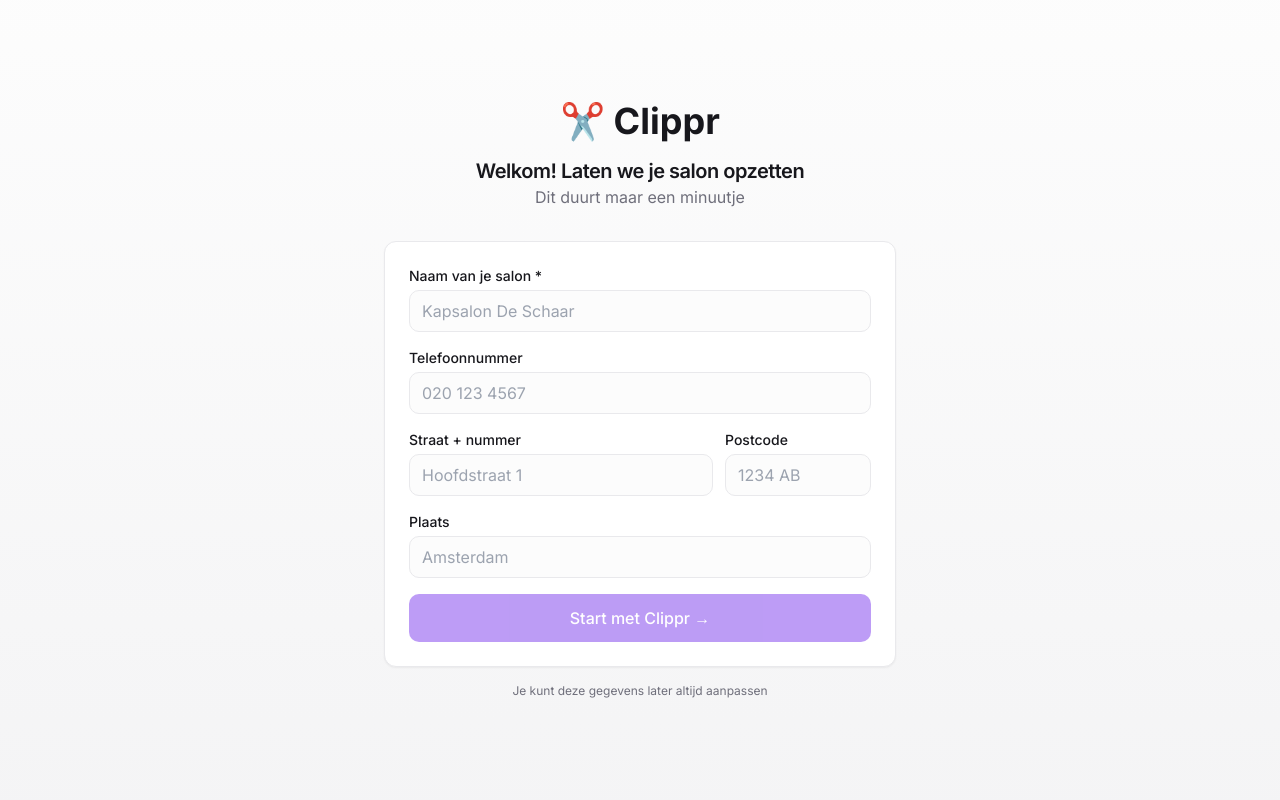
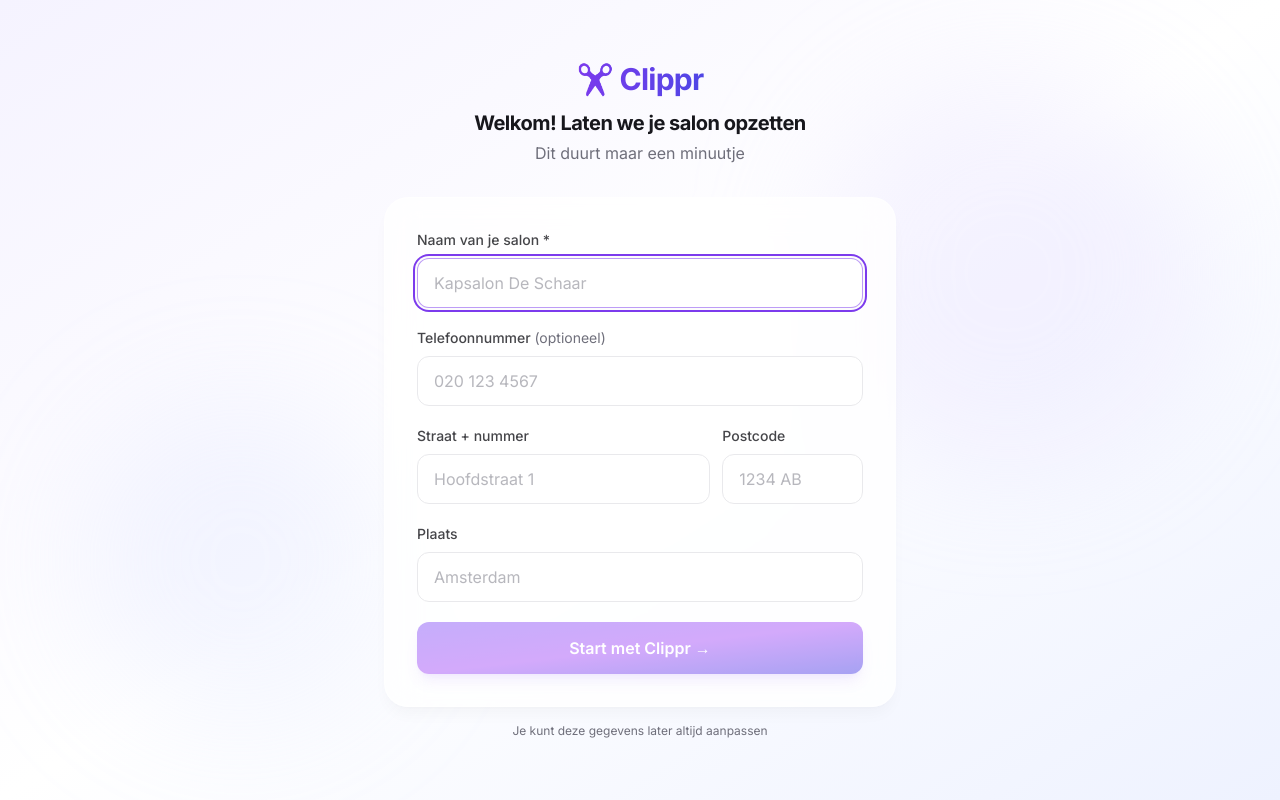
Before and after one commit to 1Company/JMS-clippr, a Next.js app: page /onboarding in a window 1280 px wide. Built offline with nearby package versions, Linux system fonts and the light colour scheme; no server answers; the database is empty; sample sign-in values are in the browser's storage.

Commit message:
UI redesign: onboarding page with glass card design

```diff
--- a/app/onboarding/onboarding-form.tsx
+++ b/app/onboarding/onboarding-form.tsx
@@ -3,124 +3,63 @@
 import { useState } from "react";
 import { useRouter } from "next/navigation";
 
-export function OnboardingForm({
-  userEmail,
-  userId
-}: {
-  userEmail: string;
-  userId: string;
-}) {
+export function OnboardingForm({ userEmail, userId }: { userEmail: string; userId: string }) {
   const router = useRouter();
   const [loading, setLoading] = useState(false);
-  const [formData, setFormData] = useState({
-    salonName: "",
-    phone: "",
-    street: "",
-    city: "",
-    postalCode: "",
-  });
+  const [formData, setFormData] = useState({ salonName: "", phone: "", street: "", city: "", postalCode: "" });
 
   const handleSubmit = async (e: React.FormEvent) => {
     e.preventDefault();
     setLoading(true);
-
     try {
       const res = await fetch("/api/salon", {
         method: "POST",
         headers: { "Content-Type": "application/json" },
-        body: JSON.stringify({
-          ...formData,
-          userId,
-        }),
+        body: JSON.stringify({ ...formData, userId }),
       });
-
-      if (res.ok) {
-        router.push("/dashboard?welcome=true");
-        router.refresh();
-      }
-    } catch (err) {
-      console.error(err);
-    } finally {
-      setLoading(false);
-    }
+      if (res.ok) { router.push("/dashboard?welcome=true"); router.refresh(); }
+    } catch (err) { console.error(err); }
+    finally { setLoading(false); }
   };
 
   return (
-    <div className="bg-card rounded-lg border p-6 shadow-sm">
-      <form onSubmit={handleSubmit} className="space-y-4">
+    <div className="glass-card rounded-3xl p-8">
+      <form onSubmit={handleSubmit} className="space-y-5">
         <div>
-          <label className="block text-sm font-medium mb-1">
-            Naam van je salon *
-          </label>
-          <input
-            type="text"
-            value={formData.salonName}
-            onChange={(e) => setFormData({ ...formData, salonName: e.target.value })}
-            required
-            className="w-full px-3 py-2 rounded-md border bg-background focus:outline-none focus:ring-2 focus:ring-primary"
-            placeholder="Kapsalon De Schaar"
-          />
+          <label className="block text-sm font-medium mb-2 text-foreground/80">Naam van je salon *</label>
+          <input type="text" value={formData.salonName} onChange={(e) => setFormData({ ...formData, salonName: e.target.value })} required autoFocus
+            className="w-full px-4 py-3 rounded-xl border bg-white/50 focus:bg-white placeholder:text-muted-foreground/50" placeholder="Kapsalon De Schaar" />
         </div>
-
         <div>
-          <label className="block text-sm font-medium mb-1">
-            Telefoonnummer
-          </label>
-          <input
-            type="tel"
-            value={formData.phone}
-            onChange={(e) => setFormData({ ...formData, phone: e.target.value })}
-            className="w-full px-3 py-2 rounded-md border bg-background focus:outline-none focus:ring-2 focus:ring-primary"
-            placeholder="020 123 4567"
-          />
+          <label className="block text-sm font-medium mb-2 text-foreground/80">Telefoonnummer <span className="text-muted-foreground font-normal">(optioneel)</span></label>
+          <input type="tel" value={formData.phone} onChange={(e) => setFormData({ ...formData, phone: e.target.value })}
+            className="w-full px-4 py-3 rounded-xl border bg-white/50 focus:bg-white placeholder:text-muted-foreground/50" placeholder="020 123 4567" />
         </div>
-
         <div className="grid grid-cols-3 gap-3">
           <div className="col-span-2">
-            <label className="block text-sm font-medium mb-1">
-              Straat + nummer
-            </label>
-            <input
-              type="text"
-              value={formData.street}
-              onChange={(e) => setFormData({ ...formData, street: e.target.value })}
-              className="w-full px-3 py-2 rounded-md border bg-background focus:outline-none focus:ring-2 focus:ring-primary"
-              placeholder="Hoofdstraat 1"
-            />
+            <label className="block text-sm font-medium mb-2 text-foreground/80">Straat + nummer</label>
+            <input type="text" value={formData.street} onChange={(e) => setFormData({ ...formData, street: e.target.value })}
+              className="w-full px-4 py-3 rounded-xl border bg-white/50 focus:bg-white placeholder:text-muted-foreground/50" placeholder="Hoofdstraat 1" />
           </div>
           <div>
-            <label className="block text-sm font-medium mb-1">
-              Postcode
-            </label>
-            <input
-              type="text"
-              value={formData.postalCode}
-              onChange={(e) => setFormData({ ...formData, postalCode: e.target.value })}
-              className="w-full px-3 py-2 rounded-md border bg-background focus:outline-none focus:ring-2 focus:ring-primary"
-              placeholder="1234 AB"
-            />
+            <label className="block text-sm font-medium mb-2 text-foreground/80">Postcode</label>
+            <input type="text" value={formData.postalCode} onChange={(e) => setFormData({ ...formData, postalCode: e.target.value })}
+              className="w-full px-4 py-3 rounded-xl border bg-white/50 focus:bg-white placeholder:text-muted-foreground/50" placeholder="1234 AB" />
           </div>
         </div>
-
         <div>
-          <label className="block text-sm font-medium mb-1">
-            Plaats
-          </label>
-          <input
-            type="text"
-            value={formData.city}
-            onChange={(e) => setFormData({ ...formData, city: e.target.value })}
-            className="w-full px-3 py-2 rounded-md border bg-background focus:outline-none focus:ring-2 focus:ring-primary"
-            placeholder="Amsterdam"
-          />
+          <label className="block text-sm font-medium mb-2 text-foreground/80">Plaats</label>
+          <input type="text" value={formData.city} onChange={(e) => setFormData({ ...formData, city: e.target.value })}
+            className="w-full px-4 py-3 rounded-xl border bg-white/50 focus:bg-white placeholder:text-muted-foreground/50" placeholder="Amsterdam" />
         </div>
-
-        <button
-          type="submit"
-          disabled={loading || !formData.salonName}
-          className="w-full py-3 px-4 rounded-md bg-primary text-primary-foreground font-medium hover:opacity-90 transition disabled:opacity-50"
-        >
-          {loading ? "Bezig..." : "Start met Clippr →"}
+        <button type="submit" disabled={loading || !formData.salonName}
+          className="w-full py-3.5 px-4 rounded-xl gradient-primary text-white font-semibold hover:opacity-90 disabled:opacity-50 shadow-lg shadow-violet-500/20">
+          {loading ? (
+            <span className="flex items-center justify-center gap-2">
+              <svg className="animate-spin h-4 w-4" viewBox="0 0 24 24"><circle className="opacity-25" cx="12" cy="12" r="10" stroke="currentColor" strokeWidth="4" fill="none"/><path className="opacity-75" fill="currentColor" d="M4 12a8 8 0 018-8V0C5.373 0 0 5.373 0 12h4z"/></svg>
+              Bezig...
+            </span>
+          ) : "Start met Clippr →"}
         </button>
       </form>
     </div>
--- a/app/onboarding/page.tsx
+++ b/app/onboarding/page.tsx
@@ -6,36 +6,28 @@
 
 export default async function OnboardingPage() {
   const session = await getServerSession(authOptions);
+  if (!session?.user) redirect("/login");
 
-  if (!session?.user) {
-    redirect("/login");
-  }
-
-  // Check if user already has a salon
   const existingSalon = await prisma.salon.findFirst({
     where: { ownerId: session.user.id },
   });
-
-  if (existingSalon) {
-    redirect("/dashboard");
-  }
+  if (existingSalon) redirect("/dashboard");
 
   return (
-    <main className="min-h-screen flex items-center justify-center p-4 bg-gradient-to-b from-background to-muted">
-      <div className="w-full max-w-lg">
+    <main className="min-h-screen flex items-center justify-center p-6 gradient-subtle relative overflow-hidden">
+      <div className="absolute top-20 right-20 w-96 h-96 bg-violet-200/30 rounded-full blur-3xl" />
+      <div className="absolute bottom-20 left-20 w-80 h-80 bg-indigo-200/20 rounded-full blur-3xl" />
+
+      <div className="w-full max-w-lg relative">
         <div className="text-center mb-8">
-          <span className="text-4xl font-bold">
-            <span className="text-primary">✂️</span> Clippr
+          <span className="inline-block text-3xl font-bold tracking-tight mb-3">
+            <span className="gradient-text">✂️ Clippr</span>
           </span>
-          <h1 className="text-xl font-semibold mt-4">Welkom! Laten we je salon opzetten</h1>
-          <p className="text-muted-foreground">Dit duurt maar een minuutje</p>
+          <h1 className="text-xl font-bold">Welkom! Laten we je salon opzetten</h1>
+          <p className="text-muted-foreground mt-1">Dit duurt maar een minuutje</p>
         </div>
-
         <OnboardingForm userEmail={session.user.email!} userId={session.user.id} />
-
-        <p className="text-center text-xs text-muted-foreground mt-4">
-          Je kunt deze gegevens later altijd aanpassen
-        </p>
+        <p className="text-center text-xs text-muted-foreground mt-4">Je kunt deze gegevens later altijd aanpassen</p>
       </div>
     </main>
   );
```
